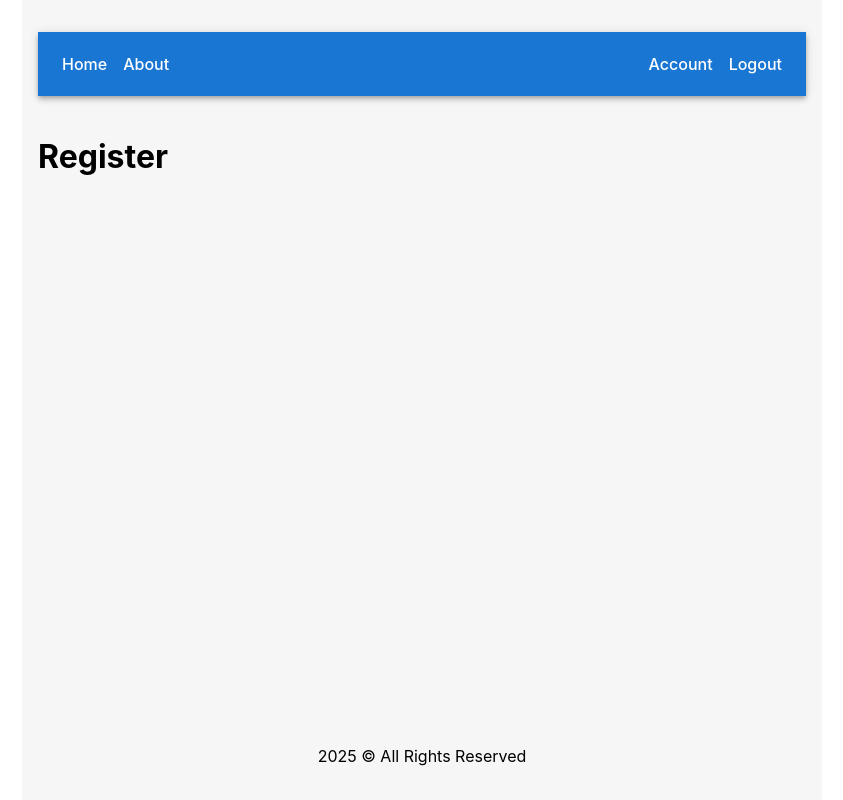
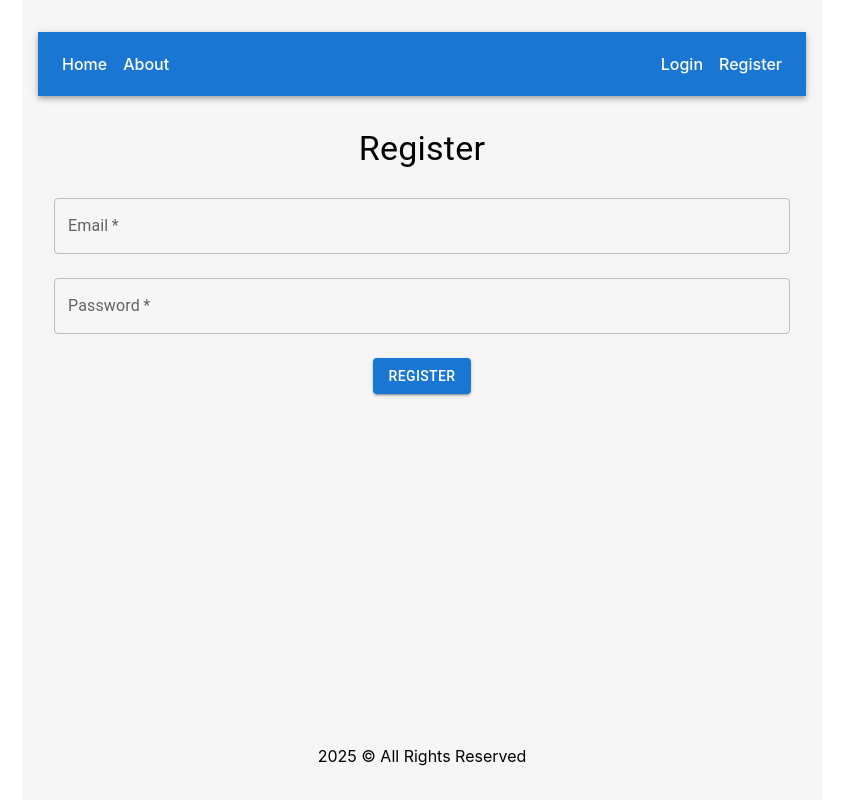
Before and after one commit to metju-ac/train-me-maybe, a React (Vite) app in the folder frontend/: page /register in a window 1280 px wide. Shown: the whole page, without its empty margins (218-1061 px from the left). Built offline with nearby package versions, Linux system fonts and the light colour scheme.

Commit message:
feat: Add register page

```diff
--- /dev/null
+++ b/frontend/src/components/ToastBarProvider.tsx
@@ -0,0 +1,49 @@
+import { Alert, Snackbar } from "@mui/material";
+import { createContext, PropsWithChildren, useState } from "react";
+
+export const ToastBarContext = createContext({
+  setToast: (_message: string, _severity: "success" | "error") => {},
+});
+
+export default function ToastBarProvider(props: PropsWithChildren<{}>) {
+  const [state, setState] = useState({
+    open: false,
+    message: "",
+    severity: "success" as "success" | "error",
+  });
+
+  const handleClose = (_?: React.SyntheticEvent | Event, reason?: string) => {
+    if (reason === "clickaway") {
+      return;
+    }
+    setState((prev) => ({ ...prev, open: false }));
+  };
+
+  return (
+    <>
+      <Snackbar
+        open={state.open}
+        autoHideDuration={6000}
+        onClose={handleClose}
+        anchorOrigin={{ vertical: "top", horizontal: "right" }}
+      >
+        <Alert
+          onClose={handleClose}
+          severity={state.severity}
+          sx={{ width: "100%" }}
+        >
+          {state.message}
+        </Alert>
+      </Snackbar>
+      <ToastBarContext.Provider
+        value={{
+          setToast: (message: string, severity: "success" | "error") => {
+            setState({ open: true, message, severity });
+          },
+        }}
+      >
+        {props.children}
+      </ToastBarContext.Provider>
+    </>
+  );
+}
--- a/frontend/src/components/WatchedRoutesTable.tsx
+++ b/frontend/src/components/WatchedRoutesTable.tsx
@@ -236,6 +236,7 @@ export default function EnhancedTable() {
 
   // Mutations
   const mutation = useMutation({
+    mutationKey: [watchedRouteService.deleteWatchedRoute.key],
     mutationFn: watchedRouteService.deleteWatchedRoute.fn,
     onSuccess: () => {
       // Invalidate and refetch
--- a/frontend/src/main.tsx
+++ b/frontend/src/main.tsx
@@ -9,6 +9,7 @@ import { createRoot } from "react-dom/client";
 import { BrowserRouter, Route, Routes } from "react-router";
 import "./index.css";
 
+import ToastBarProvider from "@components/ToastBarProvider";
 import { QueryClient, QueryClientProvider } from "@tanstack/react-query";
 
 // Create a client
@@ -17,6 +18,7 @@ const queryClient = new QueryClient();
 createRoot(document.getElementById("root")!).render(
   <StrictMode>
     <QueryClientProvider client={queryClient}>
+      <ToastBarProvider>
         <BrowserRouter>
           <Routes>
             <Route path="/" element={<Root />}>
@@ -28,6 +30,7 @@ createRoot(document.getElementById("root")!).render(
             </Route>
           </Routes>
         </BrowserRouter>
+      </ToastBarProvider>
     </QueryClientProvider>
   </StrictMode>
 );
--- /dev/null
+++ b/frontend/src/models/User.ts
@@ -0,0 +1,8 @@
+export interface User {
+  email: string;
+  creditNumber?: string;
+  creditPassword?: string;
+  cutOffTime?: string;
+  minimalCredit?: number;
+  debt: number;
+}
--- a/frontend/src/pages/About.tsx
+++ b/frontend/src/pages/About.tsx
@@ -1,3 +1,13 @@
 export default function About() {
-    return <h1>About</h1>
+  return (
+    <>
+      <h1>About</h1>
+      <p>
+        Train-me-maybe is a watchdog for regiojet trains. You can configure it
+        to watch for a specific train and it will notify you by email when a
+        free seat occurs. You can also use it to purchase the tickets
+        automatically for you.
+      </p>
+    </>
+  );
 }
--- a/frontend/src/pages/Register.tsx
+++ b/frontend/src/pages/Register.tsx
@@ -1,3 +1,89 @@
+import { ToastBarContext } from "@components/ToastBarProvider";
+import { Box, Button, TextField, Typography } from "@mui/material";
+import userService from "@services/userService";
+import { useMutation, useQueryClient } from "@tanstack/react-query";
+import React, { useContext, useState } from "react";
+import { useNavigate } from "react-router";
+
 export default function Register() {
-    return <h1>Register</h1>
+  const [email, setEmail] = useState("");
+  const [password, setPassword] = useState("");
+
+  const queryClient = useQueryClient();
+
+  // Mutations
+  const mutation = useMutation({
+    mutationKey: [userService.registerUser.key],
+    mutationFn: userService.registerUser.fn,
+    onSuccess: () => {
+      // Invalidate and refetch
+      queryClient.invalidateQueries({
+        queryKey: [userService.getUserDetails.key],
+      });
+    },
+  });
+
+  const { setToast } = useContext(ToastBarContext);
+  let navigate = useNavigate();
+
+  const handleSubmit = async (event: React.FormEvent) => {
+    event.preventDefault();
+    // Handle form submission logic here
+    console.log("Email:", email);
+    console.log("Password:", password);
+
+    mutation.mutate(
+      { email, password },
+      {
+        onSuccess: (data) => {
+          console.log("User registered successfully", data);
+          setToast("Successfully registered user", "success");
+          navigate("/");
+        },
+        onError: (error) => {
+          console.error("Error registering user", error);
+          setToast("Error registering user: " + error.message, "error");
+        },
+      }
+    );
+  };
+
+  return (
+    <Box
+      component="form"
+      onSubmit={handleSubmit}
+      sx={{
+        display: "flex",
+        flexDirection: "column",
+        alignItems: "center",
+        justifyContent: "center",
+        padding: 2,
+      }}
+    >
+      <Typography variant="h4" component="h1" gutterBottom>
+        Register
+      </Typography>
+      <TextField
+        label="Email"
+        type="email"
+        value={email}
+        onChange={(e) => setEmail(e.target.value)}
+        required
+        fullWidth
+        margin="normal"
+      />
+      <TextField
+        label="Password"
+        type="password"
+        value={password}
+        onChange={(e) => setPassword(e.target.value)}
+        required
+        fullWidth
+        margin="normal"
+      />
+      <Button type="submit" variant="contained" color="primary" sx={{ mt: 2 }}>
+        Register
+      </Button>
+    </Box>
+  );
 }
--- /dev/null
+++ b/frontend/src/services/userService.ts
@@ -0,0 +1,63 @@
+import config from "@/config";
+import { User } from "@models/User";
+import client from "@services/axiosClient";
+
+let users: User[] = [];
+
+const userService = {
+  getUserDetails: {
+    key: "getUserDetails",
+    fn: async () => {
+      console.log(
+        "getUserDetails: Getting details for the currently logged in user"
+      );
+      if (config.useMocks) {
+        if (users.length === 0) {
+          throw new Error("No users found");
+        }
+        return users[0];
+      }
+      try {
+        const response = await client.get<User>("/user");
+        return response.data;
+      } catch (error) {
+        console.error(error);
+        return [];
+      }
+    },
+  },
+
+  registerUser: {
+    key: "registerUser",
+    fn: async (body: { email: string; password: string }) => {
+      if (config.useMocks) {
+        users.push({ email: body.email, debt: 0 });
+        return { token: "mockedToken" };
+      }
+
+      const token = await client.post<{ token: string }>("/user", body);
+      return token.data;
+    },
+  },
+
+  loginUser: {
+    key: "loginUser",
+    fn: async (body: { email: string; password: string }) => {
+      if (config.useMocks) {
+        const user = users.find((user) => user.email === body.email);
+        if (!user) {
+          throw new Error("User not found");
+        }
+        return { token: "mockedToken" };
+      }
+
+      const token = await client.post<{ token: string }>("/login", body);
+      return { success: true, data: token.data };
+    },
+  },
+} satisfies Record<
+  string,
+  { key: string; fn: (...args: any[]) => Promise<unknown> }
+>;
+
+export default userService;
--- a/frontend/src/utils/getCookie.ts
+++ b/frontend/src/utils/getCookie.ts
@@ -6,7 +6,7 @@ export function getCookie(name: string): string | null {
   if (parts.length === 2) return parts.pop()?.split(";").shift() || null;
 
   // TODO REMOVE:
-  return "test";
+  // return "test";
 
   return null;
 }
```
Also changed, not shown: 1 other file (tests, documents, lock files or other folders). Lines whose indentation alone changed are shown as unchanged.
